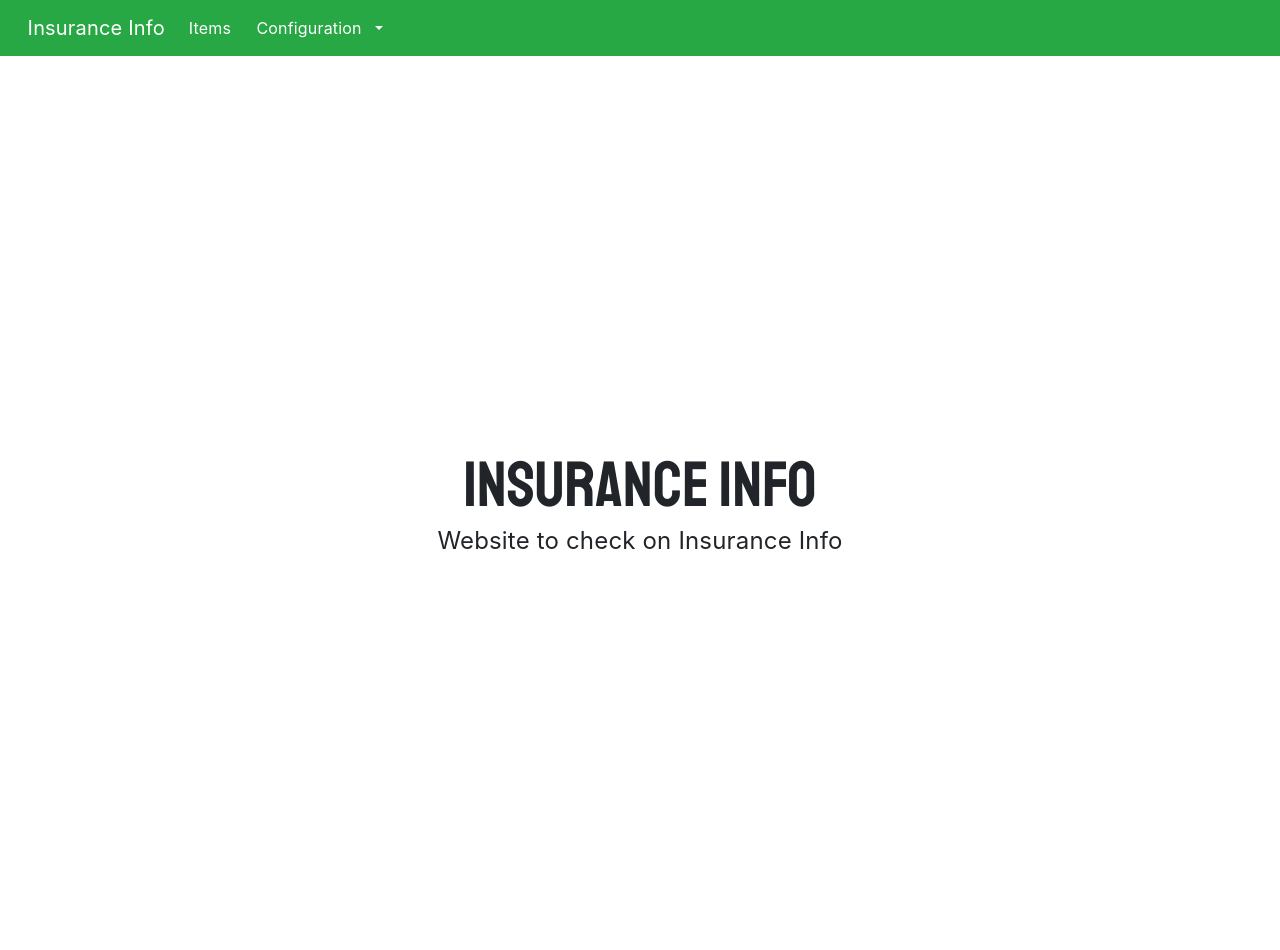
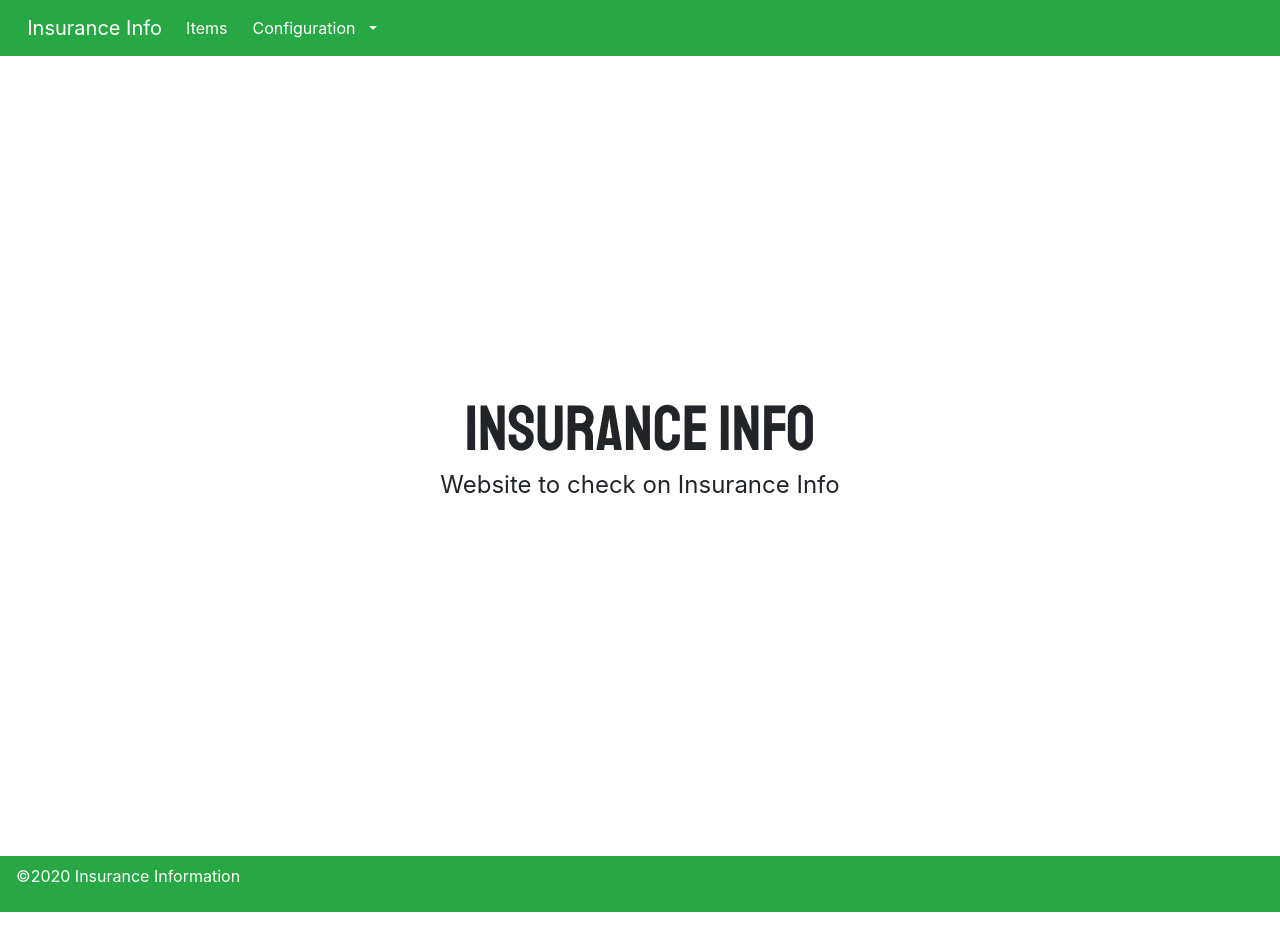
Before and after one commit to B2Hacker/InsuranceInv, a Next.js app: page / in a window 1280 px wide. Shown: the top 950 px of the page. After the commit the page ends 912 px from the top, so only its background shows below. Built offline with nearby package versions, Linux system fonts and the light colour scheme.

Commit message:
16th: Changes to the _app.js and _document.js also created a footer

```diff
--- a/components/Footer.js
+++ b/components/Footer.js
@@ -1,8 +1,9 @@
-
-
-export default function NavBar(props) {
+export default function Footer() {
     return (
-        <>
-        </>
+        <nav className="navbar navbar-expand-sm sticky-bottom navbar-light bg-success">
+                    <p className="text-white">
+                        &copy;{new Date().getFullYear()} Insurance Information
+                    </p>
+        </nav>
     );
 }
--- a/src/pages/_app.js
+++ b/src/pages/_app.js
@@ -1,63 +1,34 @@
 import App from "next/app";
-import { makeStyles, ThemeProvider } from "@material-ui/core/styles";
-import Container from "@material-ui/core/Container";
-import CssBaseline from "@material-ui/core/CssBaseline";
 import Head from "next/head";
+import React from "react";
+import "bootstrap/dist/css/bootstrap.min.css";
 import NavBar from "../../components/NavBar";
 import Footer from "../../components/Footer";
-import PropTypes from "prop-types";
-import React from "react";
-import theme from "../../utils/theme";
-import "bootstrap/dist/css/bootstrap.min.css";
 
-const useStyles = makeStyles((theme) => ({
-  rootContainer: {
-    paddingTop: 56,
-    paddingBottom: 52
-  },
-}));
 
-export default function MyApp(props) {
-  const classes = useStyles();
 
-  const { Component, pageProps, } = props;
+export default function MyApp({ Component, pageProps }) {
+  return (
+    <>
+      <Head>
+        <title>Insurance Info</title>
 
-  // React.useEffect(() => {
-  //   // Remove the server-side injected CSS.
-  //   const jssStyles = document.querySelector("#jss-server-side");
-  //   if (jssStyles) {
-  //     jssStyles.parentElement.removeChild(jssStyles);
-  //   }
-  // }, []);
-
-  return (
-    <React.Fragment>
-      <Head>
-        <title>myInventory</title>
         <meta name="viewport" content="minimum-scale=1, initial-scale=1, width=device-width" />
         <link rel="stylesheet" href="https://fonts.googleapis.com/css?family=Roboto:300,400,500,700&display=swap" />
         <link rel="stylesheet" href="https://fonts.googleapis.com/icon?family=Material+Icons" />
         <link rel="stylesheet" href="https://use.fontawesome.com/releases/v5.15.1/css/all.css" integrity="sha384-vp86vTRFVJgpjF9jiIGPEEqYqlDwgyBgEF109VFjmqGmIY/Y4HV4d3Gp2irVfcrp" crossorigin="anonymous" />
         <link href="https://fonts.googleapis.com/css2?family=Staatliches&display=swap" rel="stylesheet" />
         <link rel="stylesheet" href="https://stackpath.bootstrapcdn.com/bootstrap/4.4.1/css/bootstrap.min.css" integrity="sha384-Vkoo8x4CGsO3+Hhxv8T/Q5PaXtkKtu6ug5TOeNV6gBiFeWPGFN9MuhOf23Q9Ifjh" crossorigin="anonymous"></link>
+
+        <script src="https://code.jquery.com/jquery-3.4.1.slim.min.js" integrity="sha384-J6qa4849blE2+poT4WnyKhv5vZF5SrPo0iEjwBvKU7imGFAV0wwj1yYfoRSJoZ+n" crossorigin="anonymous"></script>
+        <script src="https://cdn.jsdelivr.net/npm/popper.js@1.16.0/dist/umd/popper.min.js" integrity="sha384-Q6E9RHvbIyZFJoft+2mJbHaEWldlvI9IOYy5n3zV9zzTtmI3UksdQRVvoxMfooAo" crossorigin="anonymous"></script>
+        <script src="https://stackpath.bootstrapcdn.com/bootstrap/4.4.1/js/bootstrap.min.js" integrity="sha384-wfSDF2E50Y2D1uUdj0O3uMBJnjuUD4Ih7YwaYd1iqfktj0Uod8GCExl3Og8ifwB6" crossorigin="anonymous"></script>
+
       </Head>
-      <ThemeProvider theme={theme}>
-        {/* CssBaseline kickstart an elegant, consistent, and simple baseline to build upon. */}
-        <CssBaseline />
-        <NavBar {...pageProps} />
-        <Container fixed className={classes.rootContainer}>
-          <Component {...pageProps} />
-        </Container>
-        <Footer {...pageProps} />
-      </ThemeProvider>
-      <script src="https://code.jquery.com/jquery-3.4.1.slim.min.js" integrity="sha384-J6qa4849blE2+poT4WnyKhv5vZF5SrPo0iEjwBvKU7imGFAV0wwj1yYfoRSJoZ+n" crossorigin="anonymous"></script>
-      <script src="https://cdn.jsdelivr.net/npm/popper.js@1.16.0/dist/umd/popper.min.js" integrity="sha384-Q6E9RHvbIyZFJoft+2mJbHaEWldlvI9IOYy5n3zV9zzTtmI3UksdQRVvoxMfooAo" crossorigin="anonymous"></script>
-      <script src="https://stackpath.bootstrapcdn.com/bootstrap/4.4.1/js/bootstrap.min.js" integrity="sha384-wfSDF2E50Y2D1uUdj0O3uMBJnjuUD4Ih7YwaYd1iqfktj0Uod8GCExl3Og8ifwB6" crossorigin="anonymous"></script>
-    </React.Fragment>
+
+      <NavBar />
+      <Component {...pageProps} />
+      <Footer />
+    </>
   );
 }
-
-MyApp.propTypes = {
-  Component: PropTypes.elementType.isRequired,
-  pageProps: PropTypes.object.isRequired
-};
--- a/src/pages/_document.js
+++ b/src/pages/_document.js
@@ -1,68 +1,17 @@
-import React from 'react';
 import Document, { Html, Head, Main, NextScript } from 'next/document';
-import { ServerStyleSheets } from '@material-ui/core/styles';
-import theme from '../../utils/theme';
 
 export default class MyDocument extends Document {
     render() {
         return (
-            <Html lang="en">
+            <Html>
                 <Head>
-                    {/* PWA primary color */}
-                    <meta name="theme-color" content={theme.palette.primary.main} />
-                    <link
-                        rel="stylesheet"
-                        href="https://fonts.googleapis.com/css?family=Roboto:300,400,500,700&display=swap"
-                    />
+                    <link rel="icon" href="/favicon.ico" />
                 </Head>
                 <body>
                     <Main />
                     <NextScript />
                 </body>
             </Html>
-        );
+        )
     }
 }
-
-// `getInitialProps` belongs to `_document` (instead of `_app`),
-// it's compatible with server-side generation (SSG).
-MyDocument.getInitialProps = async (ctx) => {
-    // Resolution order
-    //
-    // On the server:
-    // 1. app.getInitialProps
-    // 2. page.getInitialProps
-    // 3. document.getInitialProps
-    // 4. app.render
-    // 5. page.render
-    // 6. document.render
-    //
-    // On the server with error:
-    // 1. document.getInitialProps
-    // 2. app.render
-    // 3. page.render
-    // 4. document.render
-    //
-    // On the client
-    // 1. app.getInitialProps
-    // 2. page.getInitialProps
-    // 3. app.render
-    // 4. page.render
-
-    // Render app and page and get the context of the page with collected side effects.
-    const sheets = new ServerStyleSheets();
-    const originalRenderPage = ctx.renderPage;
-
-    ctx.renderPage = () =>
-        originalRenderPage({
-            enhanceApp: (App) => (props) => sheets.collect(<App {...props} />),
-        });
-
-    const initialProps = await Document.getInitialProps(ctx);
-
-    return {
-        ...initialProps,
-        // Styles fragment is rendered after the app and page rendering finish.
-        styles: [...React.Children.toArray(initialProps.styles), sheets.getStyleElement()],
-    };
-};
```
Also changed, not shown: components/NavBar.js (+4 -6 lines).
